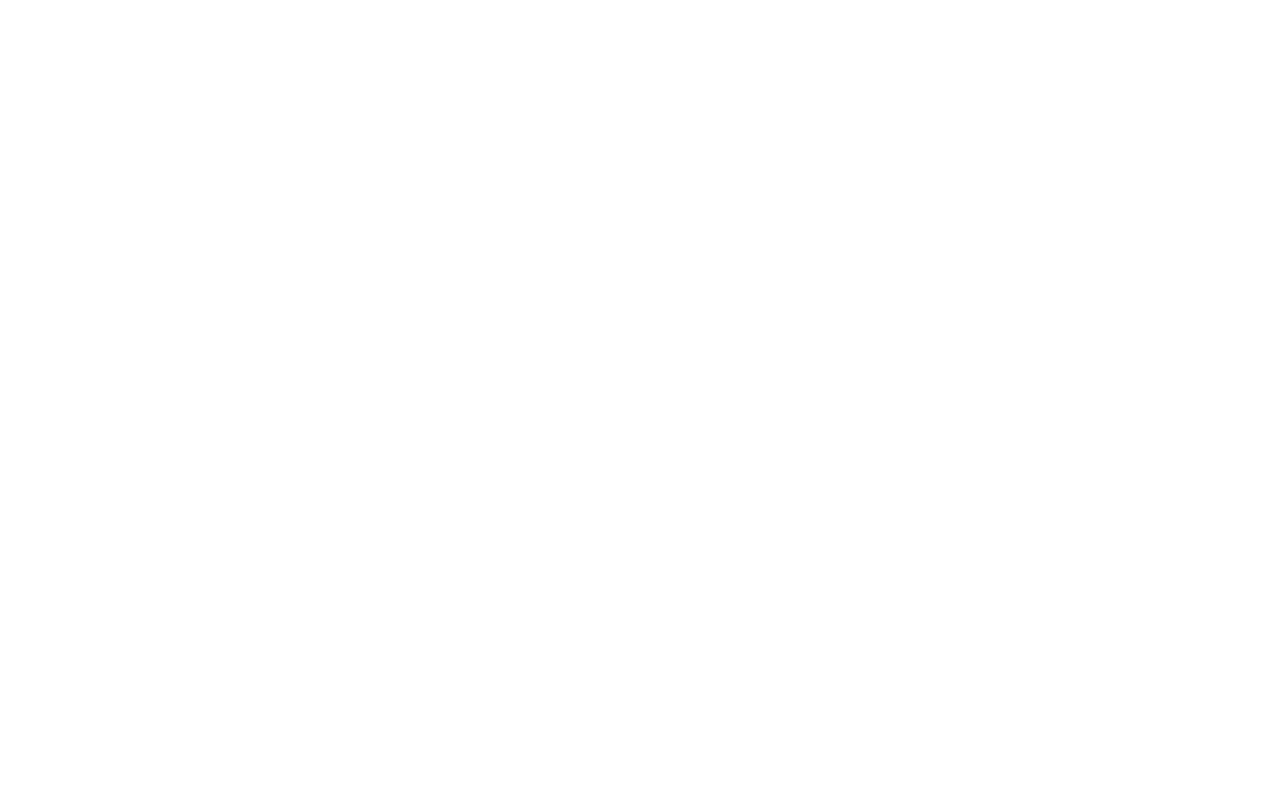
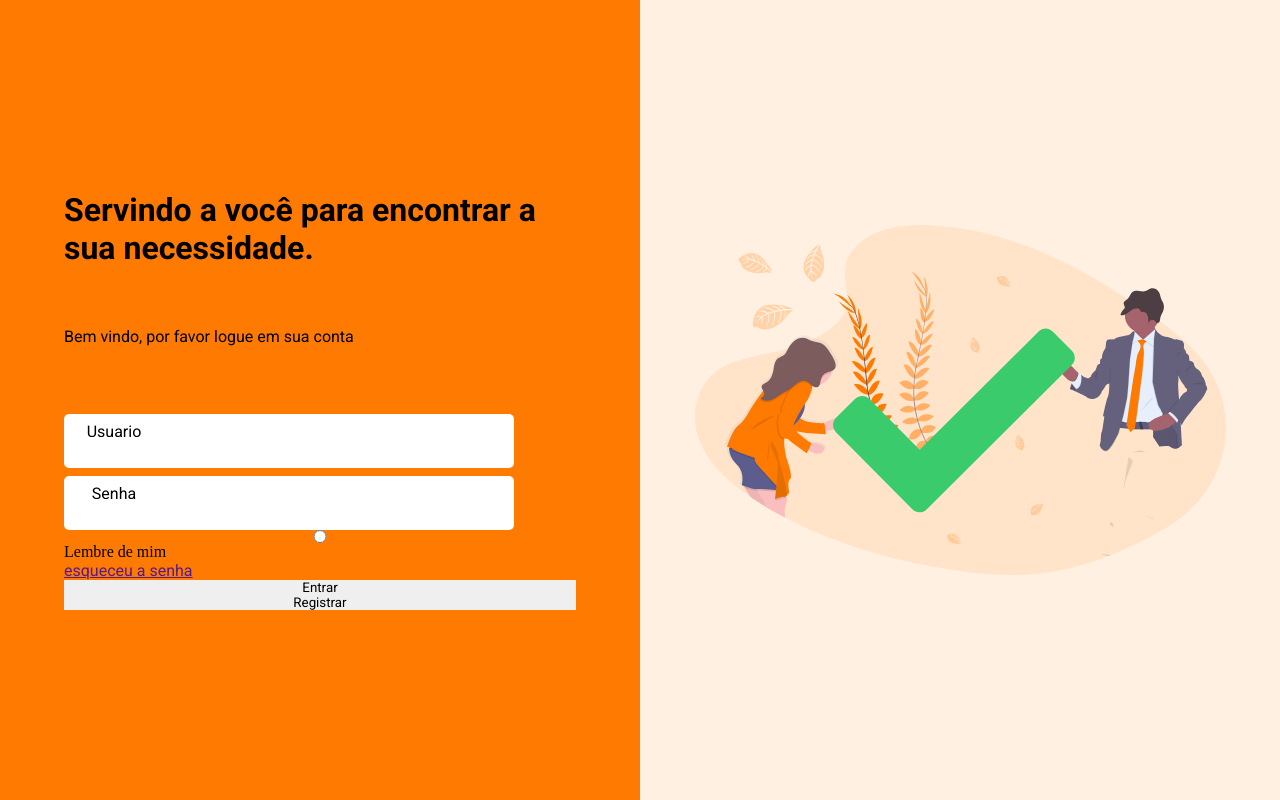
Before and after one commit to gbryan6/bairs-web, a React (Create React App) app in the folder frontend/: page /login in a window 1280 px wide. Built offline with nearby package versions, Linux system fonts and the light colour scheme.

Commit message:
feat: building login page

```diff
--- /dev/null
+++ b/frontend/src/pages/login.js
@@ -0,0 +1,47 @@
+import React from 'react';
+import '../styles/pages/login.css'
+import Vector from '../images/svgLogin.svg';
+// import { Container } from './styles';
+
+function Login() {
+    return (
+        <div id="login__content">
+            <div className="login__content--left">
+                <div className="content__user">
+                    <div className="login__message">
+                        <h1>Servindo a você para encontrar  a sua necessidade.</h1>
+                        <p>Bem vindo, por favor logue em sua conta</p>
+                    </div>
+                    <div className="content__login">
+                        <form className="user__login">
+
+                            <div className="user">
+                                <label htmlFor="">
+                                    Usuario
+                                </label>
+                                <input type="text" name="" id="" />
+                            </div>
+
+                            <div className="password">
+                                <label htmlFor="">
+                                    Senha</label>
+                                <input type="password" name="" id="" />
+                            </div>
+
+                            <input type="radio" name="" id="" /> Lembre de mim
+                            <a href="">esqueceu a senha</a>
+
+                            <button>Entrar</button>
+                            <button>Registrar</button>
+                        </form>
+                    </div>
+                </div>
+            </div>
+            <div className="login__content--right">
+                <img src={Vector} alt="Conexão entre usuarios" />
+            </div>
+        </div>
+    )
+}
+
+export default Login;
--- a/frontend/src/pages/register.js
+++ b/frontend/src/pages/register.js
@@ -1,5 +1,5 @@
-import React,{ useState, useMemo }from 'react';
-
+import React, { useState, useMemo } from 'react';
+import {Link} from 'react-router-dom';
 import { FaUserCircle } from 'react-icons/fa'
 import '../styles/pages/register.css';
 import RegisterHead from '../components/registerHead.js';
@@ -12,19 +12,20 @@
   const preview = useMemo(
     () => {
       return thumbnail ? URL.createObjectURL(thumbnail) : null;
-    },[thumbnail]
+    }, [thumbnail]
   )
   return (
     <div className="register__all">
       <RegisterHead />
       <div className="form">
         <div className="form__content">
-          <form className="form__student">
+          <form className="form__area">
+            <div className="form__student">
             <label htmlFor="name">Nome completo</label>
             <input type="text" name="name" id="name" required />
 
             <label htmlFor="nickname">Como gostaria de ser chamado ?</label>
-            <input type="text" name="nickname" id="nickname" />
+            <input type="text" name="nickname" id="nickname" required/>
 
             <label htmlFor="email">E-mail válido</label>
             <input type="text" name="email" id="email" required />
@@ -33,33 +34,38 @@
             <input type="password" name="password" id="password" required />
 
             <label htmlFor="description">Breve descrição</label>
-            <input type="text" id="description" />
+            <input type="text" id="description" name="description"/>
 
             <div className="form__flex">
               <label htmlFor="genre">Gênero
               <select id="genre" name="genre">
-                <option selected value="feminino">Feminino</option>
-                <option value="masculino">Masculino</option>
-                <option value="outro">Outro</option>
-              </select>
+                  <option selected value="feminino">Feminino</option>
+                  <option value="masculino">Masculino</option>
+                  <option value="outro">Outro</option>
+                </select>
               </label>
 
               <label htmlFor="birth">Data de nascimento
-              <input type="date" id="birth" required />
+              <input type="date" id="birth" name="birth" required />
               </label>
             </div>
 
             <label htmlFor="cpf">CPF</label>
-            <input type="number" id="cpf" required />
+            <input type="number" id="cpf" name="cpf" required />
 
-            <a href="#" type="submit" id="prox">Proximo</a>
+            <Link to="/" type="submit" id="prox">Proximo</Link>
+            </div>
+            <div className="form__photo">
+            <label id="thumbnail" style={{ backgroundImage: `url(${preview})`, backgroundSize: "contain", backgroundPosition: "top" }} className={thumbnail ? 'has-thumbnail' : ''}>
+              <input type="file" onChange={event => setThumbnail(event.target.files[0])} id="photo" />
+              <FaUserCircle className="icon" />
+            </label>
+              <p>Inserir foto</p>
+            </div>
           </form>
         </div>
 
-          <label id="thumbnail" style={{ backgroundImage: `url(${preview})`, backgroundSize: "contain", backgroundPosition: "top"  }} className={thumbnail ? 'has-thumbnail': ''}>
-            <input type="file" onChange={event => setThumbnail(event.target.files[0])} id="photo" />
-            <FaUserCircle className="icon"/>
-          </label>
+
 
       </div>
 
--- a/frontend/src/routes.js
+++ b/frontend/src/routes.js
@@ -2,6 +2,7 @@
 import {Switch, Route, BrowserRouter} from 'react-router-dom';
 import Home from './pages/home.js';
 import Register from './pages/register.js';
+import Login from './pages/login.js'
 
 export default function Routes() {
   return (
@@ -11,6 +12,8 @@
 
         <Route path="/register" component={Register}/>
 
+        <Route path="/login" component={Login}/>
+
       </Switch>
     </BrowserRouter>
   );
--- a/frontend/src/styles/components/banner.css
+++ b/frontend/src/styles/components/banner.css
@@ -1,10 +1,8 @@
-.banner__photo img{
-
-
+.banner__photo img {
     z-index: 0;
 }
 
-.banner__photo{
+.banner__photo {
     width: auto;
     height: 331px;
     margin: 30px 10px;
--- a/frontend/src/styles/global.css
+++ b/frontend/src/styles/global.css
@@ -1,21 +1,16 @@
-
 html {
     /* setado a 62.5% do root total de 16px, a cada 1rem será considerado 10px */
     font-size: 62.5%;
+}
 
-  }
-
-body{
+body {
     font-size: 1.6rem;
 }
 
-
-body{
+body {
     margin: 0;
     padding: 0;
     box-sizing: border-box;
-
-
     --color-primary: #FF7A00;
     --color-secondary: #FFF0E1;
     --color-button: #3545DF;
@@ -23,7 +18,9 @@
     --color-text: #472B00;
 }
 
-input, button, a{
+input,
+button,
+a {
     border: none;
     font-family: 'Roboto', sans-serif;
 }
--- /dev/null
+++ b/frontend/src/styles/pages/login.css
@@ -0,0 +1,76 @@
+.content__user h1,
+p,
+input,
+label,
+button {
+    font-family: "Roboto";
+}
+
+#login__content {
+    width: 100vw;
+    height: 100vh;
+    display: flex;
+    flex-direction: row;
+}
+
+.login__content--right {
+    width: 50%;
+    height: 100vh;
+    display: flex;
+    align-items: center;
+    justify-content: center;
+    background-color: #FFF0E1;
+}
+
+.login__content--right img {
+    width: auto;
+    height: auto;
+}
+
+.login__content--left {
+    width: 50%;
+    height: 100vh;
+    background-color: #FF7A00;
+}
+
+.user__login {
+    display: flex;
+    flex-direction: column;
+}
+
+.user__login label {
+    width: 100px;
+    height: 15px;
+    text-align: center;
+    margin-top: 8px;
+}
+
+.content__user {
+    width: 80%;
+    height: 100%;
+    margin: auto;
+    display: flex;
+    align-items: center;
+    flex-direction: column;
+    justify-content: center;
+    align-items: center;
+}
+
+.login__message p {
+    margin: 60px 0;
+}
+
+.password,
+.user {
+    display: flex;
+    flex-direction: column;
+    background-color: white;
+    max-width: 450px;
+    height: 54px;
+    margin-top: 8px;
+    border-radius: 5px;
+}
+
+.content__login {
+    width: 100%;
+}
--- a/frontend/src/styles/pages/register.css
+++ b/frontend/src/styles/pages/register.css
@@ -1,26 +1,4 @@
-.form{
-    max-width: 1000px;
-    margin: 20px auto;
-
-}
-
-.form__flex{
-    display: flex;
-
-}
-
-.form__flex #genre, #birth{
-    margin: 0;
-    width: 180px;
-}
-
-.form__flex > label{
-    width: 200px;
-    align-content: center;
-}
-
-
-a#prox{
+#prox {
     width: 400px;
     height: 37px;
     background-color: #5D6CFD;
@@ -35,81 +13,115 @@
     border-radius: 5px;
 }
 
+.teste {
+    height: 600px;
+}
+
 label#thumbnail {
     display: flex;
     align-items: center;
     flex-direction: column;
     font-family: "Montserrat", sans-serif;
-    max-width: 180px;
-    max-height: 180px;
+    max-width: 185px;
+    max-height: 185px;
+    cursor: pointer;
 }
 
-label#thumbnail svg{
+label#thumbnail svg {
     width: 180px;
     height: 180px;
-    padding-bottom: 5px;
 }
 
-label#thumbnail input{
+label#thumbnail input {
     display: none;
 }
 
-label#thumbnail.has-thumbnail path{
+label#thumbnail.has-thumbnail path {
     display: none;
 }
 
-label#thumbnail.has-thumbnail{
+label#thumbnail.has-thumbnail {
     border-radius: 50%;
-    border: 1px solid rgba(255, 122, 0, 0.3);
+    border: 2px solid rgba(255, 122, 0, 0.3);
+    margin-top: 10px;
 }
 
+.form {
+    max-width: 1000px;
+    margin: 20px auto;
+}
 
+.form__flex {
+    display: flex;
+}
 
-.register__all{
-    background-color: var(--color-secondary);
+.form__photo p {
+    text-align: center;
+    margin-top: 5px;
+    font-family: "Montserrat", sans-serif;
+}
+
+.form__flex #genre,
+#birth {
+    margin: 0;
+    width: 180px;
+}
+
+.form__flex>label {
+    width: 200px;
+    align-content: center;
+}
+
+.register__all {
+    background-color: white;
     height: 100vh;
     width: 100vw;
 }
 
-.form{
+.form__area {
+    max-width: 800px;
+    margin: auto;
     display: flex;
-    justify-content: space-evenly;
+    justify-content: space-between;
 }
 
-.form__student{
-    margin: auto;
+.form__student {
     width: 400px;
     display: flex;
     flex-direction: column;
     justify-content: center
 }
 
-.form__student input,select{
+.form__student input,
+select {
     max-width: 400px;
     width: auto;
     height: 35px;
-
     background: #FFFFFF;
     border: 2px solid rgba(255, 122, 0, 0.3);
-    box-shadow: 0px 2px 4px rgba(0, 0, 0, 0.25);
     border-radius: 5px;
 }
 
-.form__student input, select{
+.form__student input:focus {
+    outline: none;
+}
+
+.form__student input,
+select {
     padding: 0 8px;
     font-family: "Montserrat", sans-serif;
 }
 
-.form__student label{
+.form__student label {
     font-family: Montserrat;
     font-style: normal;
     font-weight: 500;
     font-size: 14px;
-
     margin-top: 10px;
+    margin-bottom: 5px;
     text-align: initial;
 }
 
-.student__photo{
+.student__photo {
     display: flex;
 }
```
Also changed, not shown: frontend/src/styles/components/feed.css (+11 -19 lines), frontend/src/styles/components/header.css (+18 -20 lines), frontend/src/styles/components/registerHead.css (+8 -10 lines), frontend/src/styles/pages/home.css (+14 -16 lines), frontend/src/images/svgLogin.svg (added).
